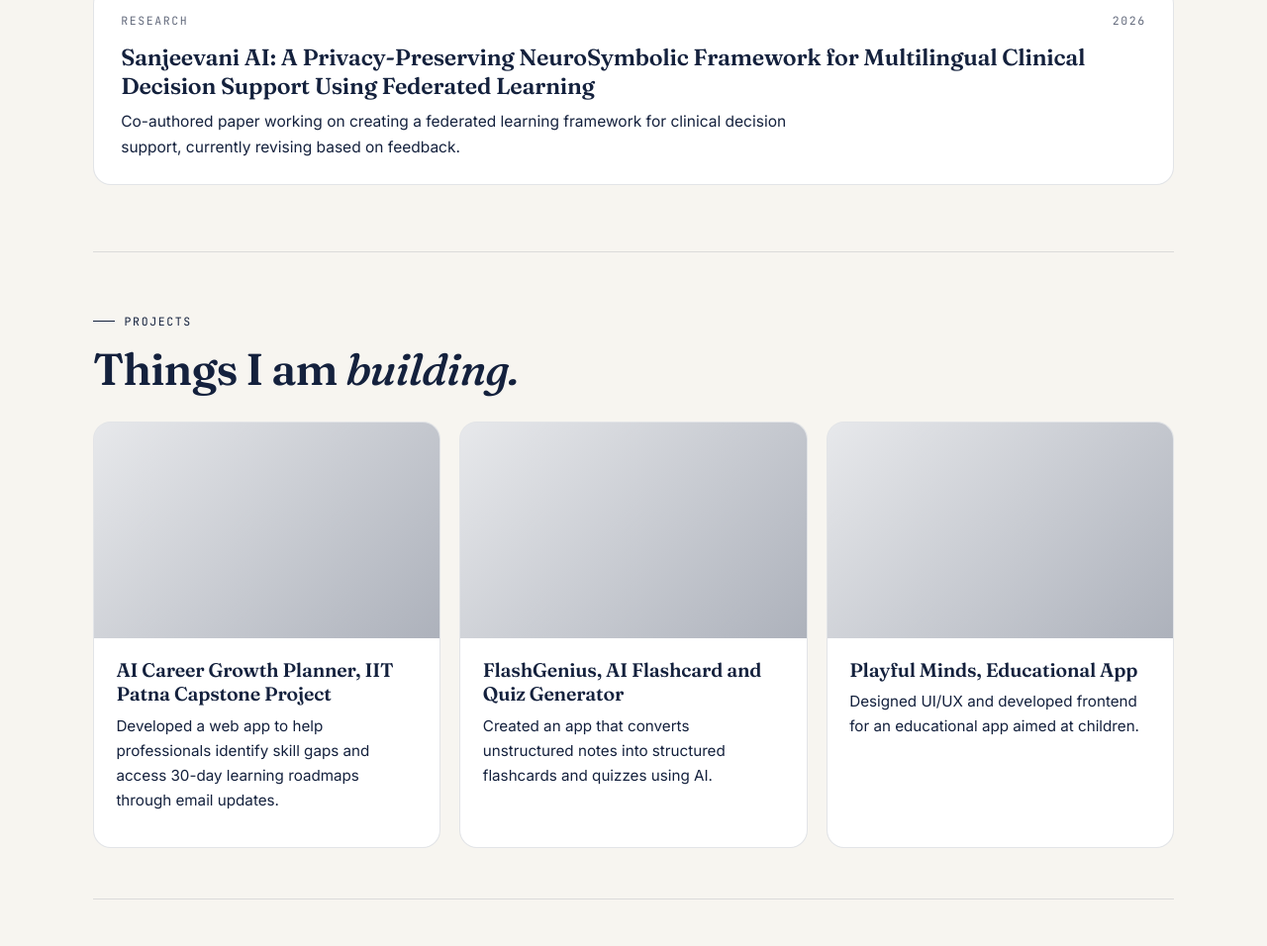
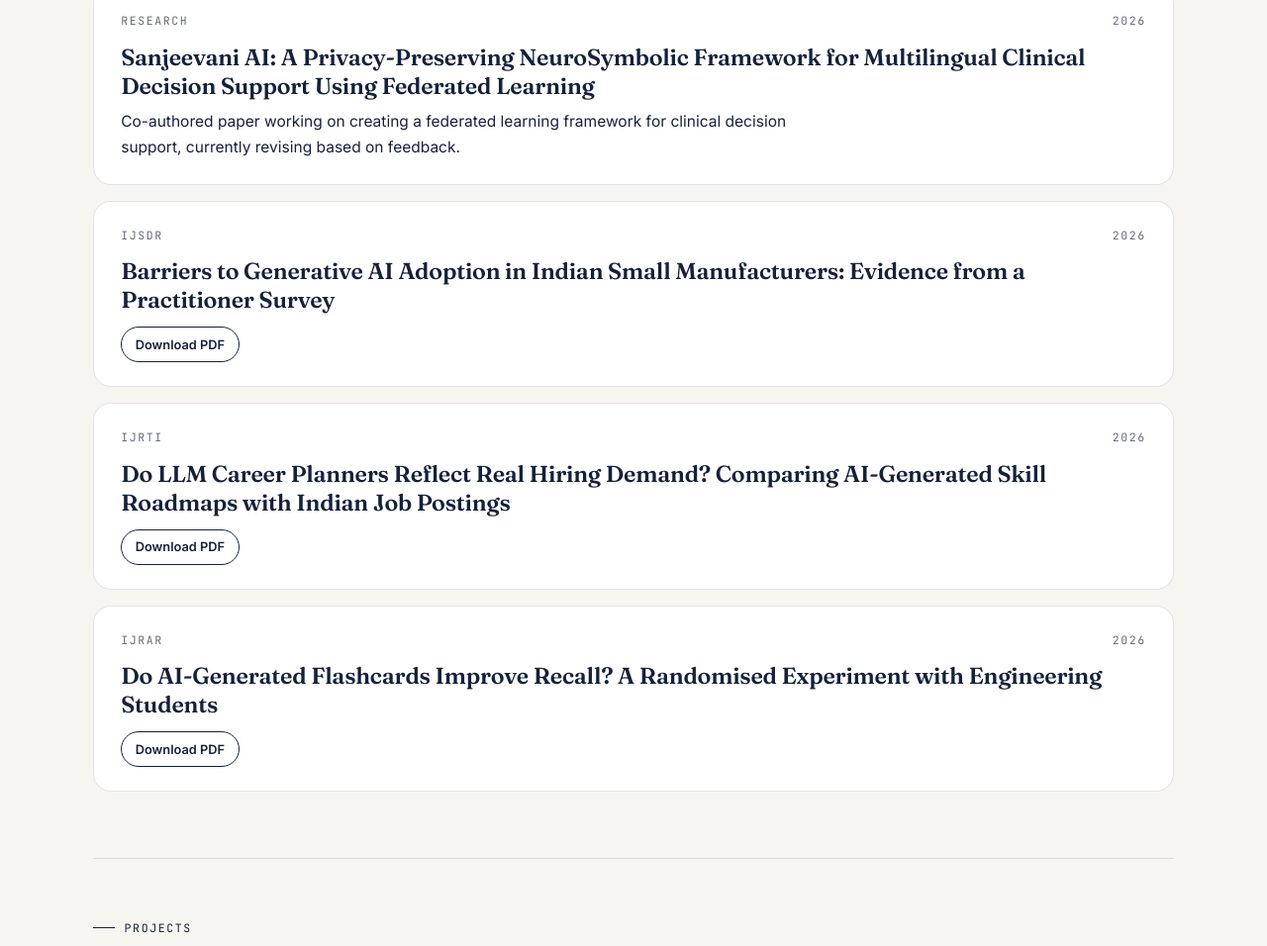
Before and after one commit to miec99/swayam-maulik-modi, a plain HTML site: page index.html in a window 1280 px wide. Shown: the part 2065-3021 px from the top of the page at 99% size. Drawn offline with Linux system fonts and the light colour scheme.

Commit message:
Deploy Swayam Maulik Modi's showcase website

```diff
--- a/index.html
+++ b/index.html
@@ -236,6 +236,30 @@ footer a { color: var(--accent); text-decoration: none; font-weight: 600; }
                     <h3>Sanjeevani AI: A Privacy-Preserving NeuroSymbolic Framework for Multilingual Clinical Decision Support Using Federated Learning</h3>
                     <p>Co-authored paper working on creating a federated learning framework for clinical decision support, currently revising based on feedback.</p>
 
+                </article><article class="paper">
+                    <div class="paper-top mono">
+                        <span>IJSDR</span>
+                        <span>2026</span>
+                    </div>
+                    <h3>Barriers to Generative AI Adoption in Indian Small Manufacturers: Evidence from a Practitioner Survey</h3>
+
+                    <div class="item-actions"><a href="assets/doc-b76237f766.pdf" class="item-doc" target="_blank" rel="noopener noreferrer" download>Download PDF</a></div>
+                </article><article class="paper">
+                    <div class="paper-top mono">
+                        <span>IJRTI</span>
+                        <span>2026</span>
+                    </div>
+                    <h3>Do LLM Career Planners Reflect Real Hiring Demand? Comparing AI-Generated Skill Roadmaps with Indian Job Postings</h3>
+
+                    <div class="item-actions"><a href="assets/doc-fac0eb86cc.pdf" class="item-doc" target="_blank" rel="noopener noreferrer" download>Download PDF</a></div>
+                </article><article class="paper">
+                    <div class="paper-top mono">
+                        <span>IJRAR</span>
+                        <span>2026</span>
+                    </div>
+                    <h3>Do AI-Generated Flashcards Improve Recall? A Randomised Experiment with Engineering Students</h3>
+
+                    <div class="item-actions"><a href="assets/doc-ba2473f744.pdf" class="item-doc" target="_blank" rel="noopener noreferrer" download>Download PDF</a></div>
                 </article></section><section id="projects"><div class="sec-eyebrow mono">Projects</div><h2 class="sec-head">Things I am <em>building.</em></h2><div class="proj-grid"><article class="proj">
                     <div class="proj-ph"></div>
                     <div class="proj-body">
```
